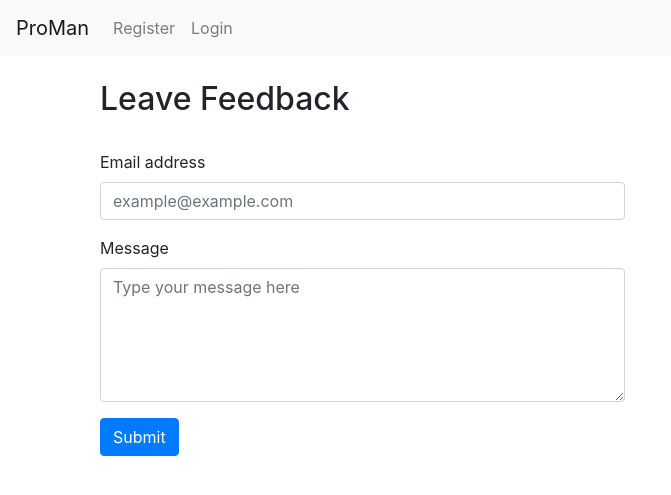
After one commit to buhinalba/ProMan, a Flask app: page /feedback in a window 1280 px wide. The commit adds this page. Shown: the top 495 px of the page, without its empty margins (0-671 px from the left). Run offline with Flask 2, Linux system fonts and the light colour scheme; data that the repository does not hold is empty; parts of the project's set-up code (start-up, migrations or seed data) failed here and were passed over; some libraries are stand-ins or nearby versions.

Commit message:
send_mail function done

```diff
--- a/main.py
+++ b/main.py
@@ -1,7 +1,7 @@
 from flask import Flask, render_template, url_for, request, session, redirect, jsonify, make_response, flash
 from util import json_response
 import secrets
-
+from send_mail import send_mail
 import data_handler
 import util
 
@@ -53,6 +53,14 @@ def register():
     return render_template('registration.html')
 
 
+@app.route('/feedback', methods=['GET', 'POST'])
+def feedback():
+    if request.method == "POST":
+        username, message = request.form["username"], request.form["message"]
+        data_handler.leave_feedback(username, message)
+        send_mail(username, message)
+        return redirect(url_for("index"))
+    return render_template("feedback.html")
 
 
 
--- /dev/null
+++ b/templates/feedback.html
@@ -0,0 +1,23 @@
+{% extends 'layout.html' %}
+{% block content %}
+<body>
+<div class="container login-container">
+    <form method="post" action="/feedback">
+        <div class="col-md-6 login-form-1">
+            <br><h2>Leave Feedback</h2><br>
+          <div class="form-group">
+            <label for="username">Email address</label>
+            <input type="text" class="form-control" id="username"  name="username" placeholder="example@example.com" name="username" required>
+          </div>
+          <div class="form-group">
+            <label for="message">Message</label>
+            <textarea class="form-control" id="message" name="message" rows="5" placeholder="Type your message here" required></textarea>
+          </div>
+        <div/>
+      <button type="submit" class="btn btn-primary">Submit</button>
+    </form>
+</div>
+
+<script type="module" src="{{ url_for('static', filename='js/main.js') }}"></script>
+
+{% endblock %}
--- a/templates/layout.html
+++ b/templates/layout.html
@@ -2,7 +2,7 @@
 <html lang="en">
 <head>
     <meta charset="UTF-8">
-    <title>Title</title>
+    <title>ProMan</title>
     <link rel="stylesheet" href="https://stackpath.bootstrapcdn.com/bootstrap/4.5.2/css/bootstrap.min.css" integrity="sha384-JcKb8q3iqJ61gNV9KGb8thSsNjpSL0n8PARn9HuZOnIxN0hoP+VmmDGMN5t9UJ0Z" crossorigin="anonymous">
 
    <script src="https://code.jquery.com/jquery-3.4.1.slim.min.js" integrity="sha384-J6qa4849blE2+poT4WnyKhv5vZF5SrPo0iEjwBvKU7imGFAV0wwj1yYfoRSJoZ+n" crossorigin="anonymous"></script>
--- a/templates/login.html
+++ b/templates/login.html
@@ -1,10 +1,9 @@
 {% extends 'layout.html' %}
 {% block content %}
-
 <div class="container login-container">
             <div class="row">
                 <div class="col-md-6 login-form-1">
-                    <h2>Login</h2>
+                    <br><h2>Login</h2><br>
                     <form action="/login" method="post">
                         <div class="form-group">
                             <input name="username" type="text" class="form-control"  placeholder="Your Email *" value="" />
--- a/templates/navbar.html
+++ b/templates/navbar.html
@@ -7,14 +7,16 @@
   <div class="collapse navbar-collapse" id="navbarTogglerDemo03">
     <ul class="navbar-nav mr-auto mt-2 mt-lg-0">
         <li class="nav-item">
-        <a class="nav-link" href="/register">Register</a>
+        <a class="nav-link" href="/registration">Register</a>
       </li>
       <li class="nav-item">
         <a class="nav-link" href="/login">Login</a>
       </li>
+        {% if username %}
       <li class="nav-item">
         <a class="nav-link" href="/logout">Logout</a>
       </li>
+        {% endif %}
     </ul>
     {% if username %}
         <span class="navbar-text">
--- a/templates/registration.html
+++ b/templates/registration.html
@@ -3,6 +3,7 @@
 <div class="container login-container">
 <form method="post" action="/registration">
     <div class="col-md-6 login-form-1">
+    <br><h2>Registration</h2><br>
       <div class="form-group">
         <label for="username">Email address</label>
         <input type="text" class="form-control" id="username"  placeholder="Enter username" name="username" required>
```
Also changed, not shown: data_handler.py (+8 -0 lines), send_mail.py (added, +22 -0 lines), templates/index.html (+35 -0 lines).
